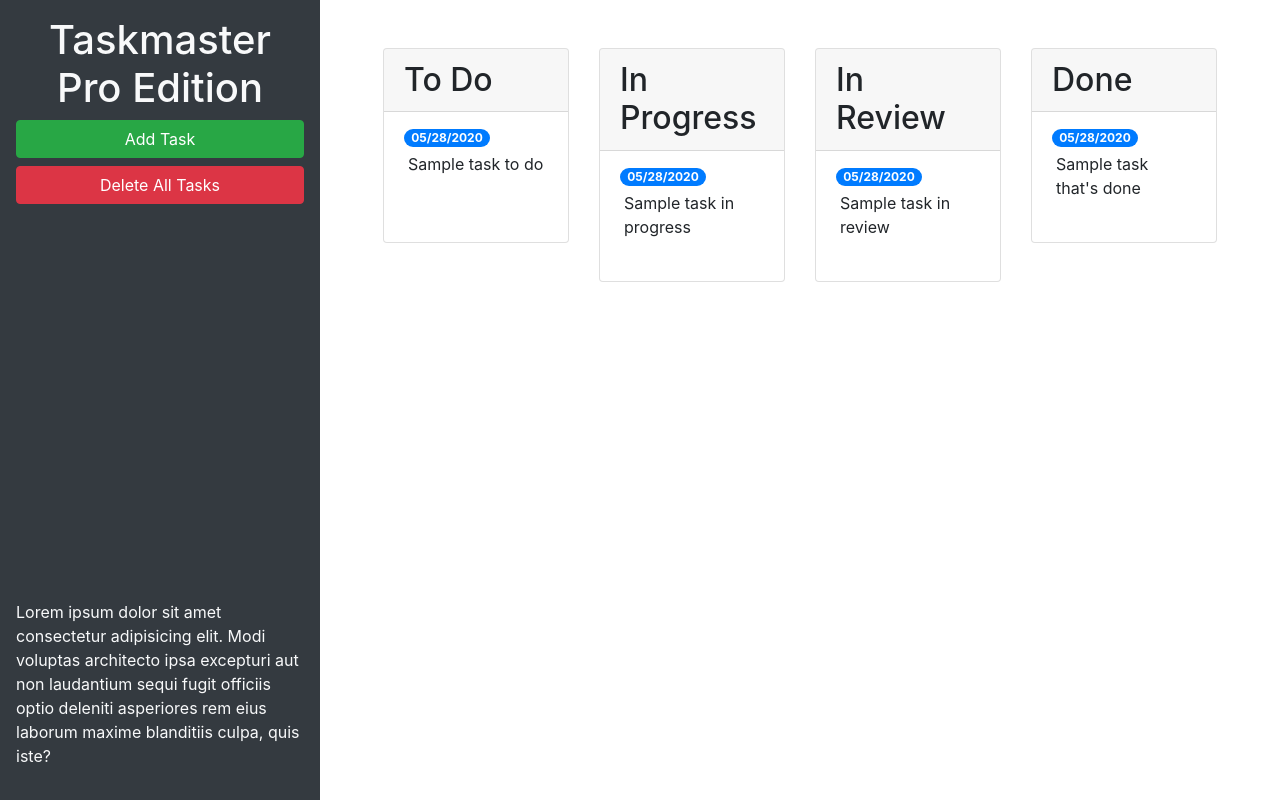
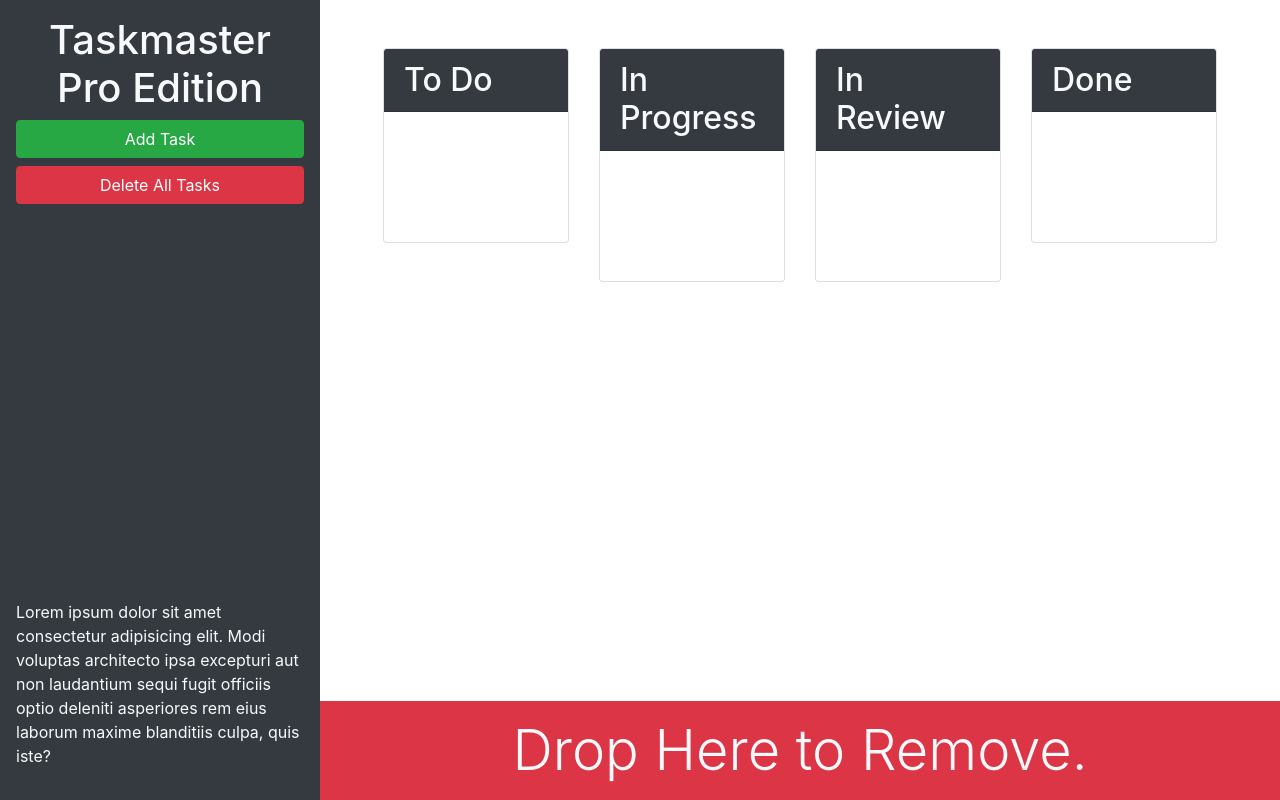
Before and after one commit to ancs214/taskmaster-pro, a plain HTML site: page index.html in a window 1280 px wide. Drawn offline with nearby package versions, Linux system fonts and the light colour scheme.

Commit message:
added bootstrap utility classes for style, added Drop Here to Remove section

```diff
--- a/index.html
+++ b/index.html
@@ -13,27 +13,27 @@
 <body>
 
   <div class="row min-vh-100 no-gutters">
-    <header class="col-12 col-lg-3 bg-dark text-light d-flex flex-column p-4 p-lg-3">
+    <header class="col-12 col-lg-3 bg-dark text-light sticky-top d-flex flex-column p-4 p-lg-3">
       <h1 class="text-center">Taskmaster Pro Edition</h1>
       <button id="create-task" class="btn btn-block btn-success" data-toggle="modal" data-target="#task-form-modal">Add
         Task</button>
       <button id="remove-tasks" class="btn btn-block btn-danger">Delete All Tasks</button>
-      <p class="mt-auto">Lorem ipsum dolor sit amet consectetur adipisicing elit. Modi voluptas architecto ipsa
+      <p class="mt-auto d-none d-lg-block">Lorem ipsum dolor sit amet consectetur adipisicing elit. Modi voluptas architecto ipsa
         excepturi aut non
         laudantium sequi fugit officiis optio deleniti asperiores rem eius laborum maxime blanditiis culpa, quis iste?
       </p>
     </header>
 
-    <main class="col-12 col-lg-9">
+    <main class="col-12 col-lg-9 d-flex flex-column">
       <div class="m-5 row justify-content-around">
         <!-- TO DO START -->
         <div class="col-12 col-md-6 col-xl-3 mb-3">
           <div class="card">
-            <h2 class="card-header">To Do</h2>
+            <h2 class="card-header bg-dark text-light">To Do</h2>
             <ul id="list-toDo" class="list-group list-group-flush">
               <li class="list-group-item">
-                <span class="badge badge-primary badge-pill">05/28/2020</span>
-                <p class="m-1">Sample task to do</p>
+                <span class="badge badge-primary badge-pill"></span>
+                <p class="m-1"></p>
               </li>
             </ul>
           </div>
@@ -42,11 +42,11 @@
         <!-- IN PROGRESS START -->
         <div class="col-12 col-md-6 col-xl-3 mb-3">
           <div class="card">
-            <h2 class="card-header">In Progress</h2>
+            <h2 class="card-header bg-dark text-light">In Progress</h2>
             <ul id="list-inProgress" class="list-group list-group-flush">
               <li class="list-group-item">
-                <span class="badge badge-primary badge-pill">05/28/2020</span>
-                <p class="m-1">Sample task in progress</p>
+                <span class="badge badge-primary badge-pill"></span>
+                <p class="m-1"></p>
               </li>
             </ul>
           </div>
@@ -55,11 +55,11 @@
         <!-- IN REVIEW START -->
         <div class="col-12 col-md-6 col-xl-3 mb-3">
           <div class="card">
-            <h2 class="card-header">In Review</h2>
+            <h2 class="card-header bg-dark text-light">In Review</h2>
             <ul id="list-inReview" class="list-group list-group-flush">
               <li class="list-group-item">
-                <span class="badge badge-primary badge-pill">05/28/2020</span>
-                <p class="m-1">Sample task in review</p>
+                <span class="badge badge-primary badge-pill"></span>
+                <p class="m-1"></p>
               </li>
             </ul>
           </div>
@@ -68,16 +68,21 @@
         <!-- DONE START -->
         <div class="col-12 col-md-6 col-xl-3 mb-3">
           <div class="card">
-            <h2 class="card-header">Done</h2>
+            <h2 class="card-header bg-dark text-light">Done</h2>
             <ul id="list-done" class="list-group list-group-flush">
               <li class="list-group-item">
-                <span class="badge badge-primary badge-pill">05/28/2020</span>
-                <p class="m-1">Sample task that's done</p>
+                <span class="badge badge-primary badge-pill"></span>
+                <p class="m-1"></p>
               </li>
             </ul>
           </div>
         </div>
         <!-- DONE END -->
+      </div>
+      <div class="mt-auto" id="trash">
+        <div class="w-100 bg-danger p-3 text-center text-light display-4">
+          Drop Here to Remove.
+        </div>
       </div>
     </main>
   </div>
```
